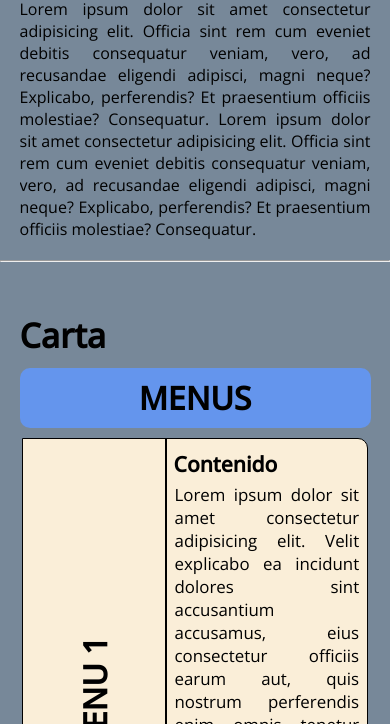
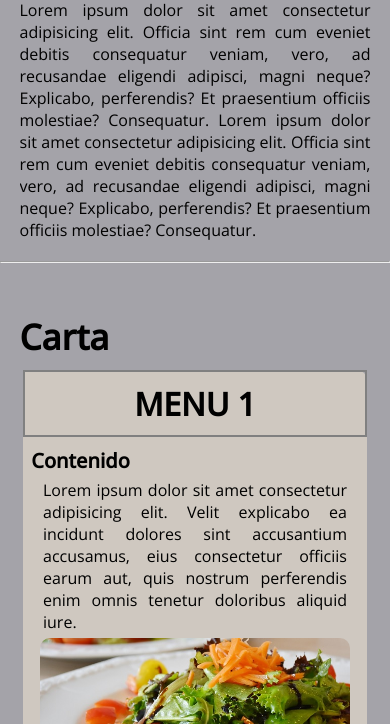
Before and after one commit to MitchelRos/M09-practicas, a plain HTML site: page Practica2-v2/index.html in a window 390 px wide. Shown: the part 1276-2000 px from the top of the page. Drawn offline with nearby package versions, Linux system fonts and the light colour scheme; a web font is replaced by a local one.

Commit message:
mediaquery parte2

```diff
--- a/Practica2-v2/Styles/Mediaquery.css
+++ b/Practica2-v2/Styles/Mediaquery.css
@@ -3,49 +3,60 @@
         float: none;
         margin-left: 20px;
     }
+
     #titulo-header {
         font-weight: bolder;
         font-size: 30px;
         margin-bottom: 5px;
     }
+
     #presentacion {
         height: 300px;
     }
+
     #presentacion>span p {
         font-size: 16px;
     }
+
     #presentacion>span {
         display: inline-block;
         margin-top: 100px;
         margin-left: 50px;
         color: beige;
     }
-    body{
-        background-color: lightslategray;
+
+    body {
+        background-color: rgb(211, 217, 223);
     }
-    p{
-        font-size: 2vh;
+
+    p {
+        font-size: 16px;
     }
-    .TGeneral{
-        font-size: 4vh;
+
+    .TGeneral {
+        font-size: 30px;
         margin: 10px auto;
         font-weight: bolder;
     }
 
-    article>.right{
+    article>.right {
         float: none;
     }
-    article>.left{
+
+    article>.left {
         float: none;
     }
+
     #aboutus>article img {
         margin: 0 auto;
         display: block;
         width: 100%;
     }
+
     #aboutus article {
         width: 100%;
     }
+
     #aboutus>article p {
         font-size: 16px;
         display: block;
@@ -53,45 +64,52 @@
         width: 100%;
     }
 
-    .Carta-grid{
+    .Carta-grid {
         width: 98%;
         filter: grayscale(0%) blur(0px);
         background-color: rgb(250, 238, 216);
         border: double black 1px;
         grid-template-columns: auto auto;
         grid-template-rows: auto auto auto;
-        grid-template-areas:"titulo texto"
-                            "titulo img1"
-                            "titulo img2";
+        grid-template-areas: "titulo texto"
+            "titulo img1"
+            "titulo img2";
     }
+
     .Carta-grid:hover {
         border: solid black 2px;
         width: 100%;
         box-shadow: 0px;
         filter: grayscale(0%);
     }
+
     #Titulo-Menu {
         width: 100%;
     }
 
-    .texto-grid h3{
-        font-size: 2.5vh;
+    .texto-grid h3 {
+        font-size: 20px;
     }
-    .texto-grid p{
-        font-size: 2vh;
+
+    .texto-grid p {
+        font-size: 16px;
     }
-    .img-h-menu{
+
+    .img-h-menu {
         margin: 0 auto;
     }
-    .img-par{
+
+    .img-par {
         filter: grayscale(0%) blur(0px) !important;
     }
+
     #Gallery>div {
         width: 90%;
         margin: 0 auto;
         text-align: center;
         margin-bottom: 50px;
     }
+
     footer div {
         float: none;
         line-height: 50px;
@@ -100,21 +118,69 @@
         display: block;
     }
 }
-/* @media (max-width: 576px) {
+
+@media (max-width: 576px) {
     body {
-        background-color: lightgreen;
+        background-color: rgb(164, 163, 169);
     }
-    article>.right{
-        float: left;
+    .TGeneral {
+        font-size: 35px;
+        margin: 10px auto;
+        font-weight: bolder;
     }
-    article>.left{
-        float: right;
-    }
-        footer div {
+    footer div {
         float: none;
         line-height: 50px;
         margin: 0 auto;
         text-align: center;
         display: block;
-  }
-} */
+    }
+    #Titulo-Menu{
+        display: none;
+    }
+    .Carta-grid {
+        width: 98%;
+        filter: grayscale(0%) blur(0px);
+        background-color: rgba(250, 238, 216, 0.5);
+        border: none;
+        grid-template-columns: auto;
+        grid-template-rows: auto auto auto auto;
+        grid-template-areas: "titulo"
+            "texto"
+            "img1"
+            "img2";
+    }
+    .menu-grid {
+        grid-area: titulo;
+        display: grid;
+        justify-content: center;
+        align-content: center;
+        border-right: none;
+        border: double 2px gray;
+    }
+    .menu-grid>h1 {
+        margin: 10px;
+        text-align: center;
+        /* Rotar */
+        -webkit-transform: rotate(0deg);
+        -moz-transform: rotate(0deg);
+        -ms-transform: rotate(0deg);
+        -o-transform: rotate(0deg);
+        transform: rotate(0deg);
+    }
+    .texto-grid p {
+        padding: 0 5px;
+        margin: 0 10px;
+    }
+    #Gallery img {
+        width: 90%;
+    }
+    #Gallery img:hover {
+        width: 91%;
+        margin: 8px;
+        filter: grayscale(0%);
+    }
+    footer{
+        text-align: center;
+    }
+}
```
